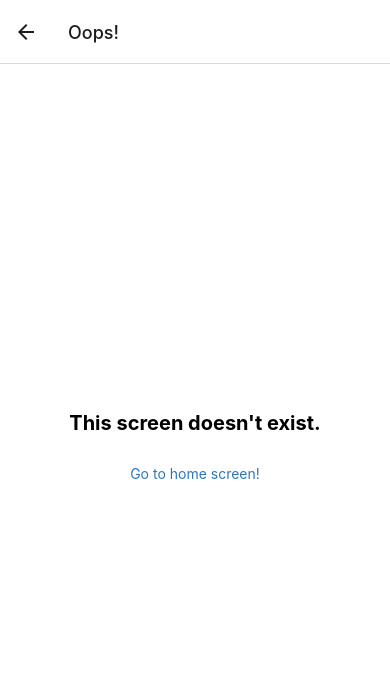
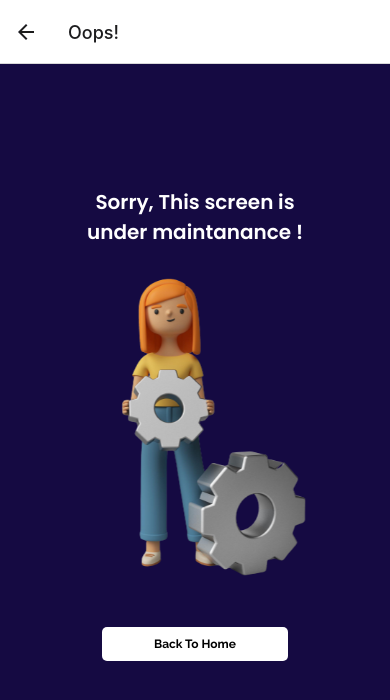
Before and after one commit to faderik/waqfin-ts, a React Native app: screen /NotFound in a window 390 px wide. Shown: the top 700 px of the page. Built offline with nearby package versions, Linux system fonts and the light colour scheme; what expo-linking would draw is missing.

Commit message:
feat: not found screen

```diff
--- a/screens/NotFoundScreen.tsx
+++ b/screens/NotFoundScreen.tsx
@@ -1,4 +1,4 @@
-import { StyleSheet, TouchableOpacity } from 'react-native';
+import { StyleSheet, TouchableOpacity, Image } from 'react-native';
 
 import { Text, View } from '../components/Themed';
 import { RootStackScreenProps } from '../types';
@@ -6,9 +6,15 @@ import { RootStackScreenProps } from '../types';
 export default function NotFoundScreen({ navigation }: RootStackScreenProps<'NotFound'>) {
   return (
     <View style={styles.container}>
-      <Text style={styles.title}>This screen doesn't exist.</Text>
-      <TouchableOpacity onPress={() => navigation.replace('Root')} style={styles.link}>
-        <Text style={styles.linkText}>Go to home screen!</Text>
+      <Text style={styles.title}>Sorry, This screen is under maintanance !</Text>
+      <Image source={require('../assets/images/404.png')} style={styles.notFoundImg} />
+      <TouchableOpacity
+        style={styles.homeBtn}
+        onPress={() => {
+          console.log('Navigating to Beranda...');
+          navigation.replace('Root');
+        }}>
+        <Text style={styles.homeText}>Back To Home</Text>
       </TouchableOpacity>
     </View>
   );
@@ -17,20 +23,36 @@ export default function NotFoundScreen({ navigation }: RootStackScreenProps<'Not
 const styles = StyleSheet.create({
   container: {
     flex: 1,
+    backgroundColor: '#150A42',
     alignItems: 'center',
     justifyContent: 'center',
-    padding: 20,
+    paddingBottom: 60,
+    paddingHorizontal: 40,
   },
   title: {
+    fontFamily: 'poppins-600',
     fontSize: 20,
-    fontWeight: 'bold',
+    color: '#FFFFFF',
+    maxWidth: '80%',
+    textAlign: 'center',
   },
-  link: {
-    marginTop: 15,
-    paddingVertical: 15,
+  notFoundImg: {
+    width: '100%',
+    height: '50%',
+    resizeMode: 'cover',
   },
-  linkText: {
-    fontSize: 14,
-    color: '#2e78b7',
+  homeBtn: {
+    marginTop: 20,
+    backgroundColor: '#FFFFFF',
+    borderRadius: 5,
+    padding: 10,
+    width: '60%',
+    alignSelf: 'center',
+  },
+  homeText: {
+    fontFamily: 'raleway-700',
+    fontSize: 12,
+    color: '#000000',
+    alignSelf: 'center',
   },
 });
```
Also changed, not shown: assets/images/404.png (added).
